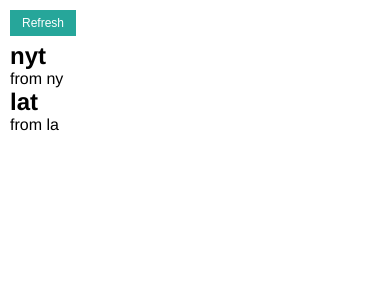
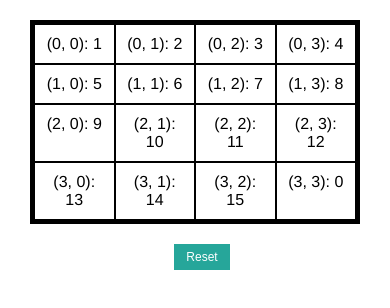
Before and after one commit to spencer-p/cs121-cordova, a plain HTML site: page www/index.html in a window 390 px wide. Drawn offline with Linux system fonts and the light colour scheme; some packages are replaced by stand-ins of ours.

Commit message:
basic board

```diff
--- a/www/index.html
+++ b/www/index.html
@@ -46,11 +46,18 @@
 
     <div id="vue-div" class="app" style="display:none">
 
-        <button v-on:click="refresh">Refresh</button>
+        <div class="container chessboard">
+            <table>
+                <tr v-for="i in [0, 1, 2, 3]">
+                    <td v-for="j in [0, 1, 2, 3]" class="center">
+                        (${i}, ${j}): ${board[4*i + j]}
+                    </td>
+                </tr>
+            </table>
 
-        <div v-for="p in papers" class="newspaper">
-            <div class="title">${p.title}</div>
-            <div class="subtitles">${p.subtitle}</div>
+        </div>
+        <div class="container center resetbutton">
+            <button v-on:click="reset">Reset</button>
         </div>
 
     </div>
--- a/www/js/index.js
+++ b/www/js/index.js
@@ -36,12 +36,8 @@
         self.is_configured = true;
     };
 
-    self.refresh = function () {
-        var new_list = [
-            {title: 'wp', subtitle: 'from dc'},
-            {title: 'mn', subtitle: 'from sb'}
-        ];
-        self.vue.papers = new_list;
+    self.reset = function () {
+        self.vue.board = [1, 2, 3, 4, 5, 6, 7, 8, 9, 10, 11, 12, 13, 14, 15, 0];
     };
 
     self.vue = new Vue({
@@ -49,16 +45,15 @@
         delimiters: ['${', '}'],
         unsafeDelimiters: ['!{', '}'],
         data: {
-            papers: [
-                {title: 'nyt', subtitle: 'from ny'},
-                {title: 'lat', subtitle: 'from la'}
-            ]
+            board: []
         },
         methods: {
-            refresh: self.refresh
+            reset: self.reset
         }
 
     });
+
+    self.reset();
 
     return self;
 };
--- a/www/sass/_main.scss
+++ b/www/sass/_main.scss
@@ -6,18 +6,15 @@
   .topbar {
     // border-bottom: 1px solid $clrBorders;
   }
-  .stopbutton {
-    margin-top: 30px;
+  .chessboard{
+    table {
+      width: 100%;
+      td {
+        padding: 10px;
+        border: 2px solid black;
+      }
+    }
+    margin: 20px;
+    border: 3px solid black;
   }
-  .mytextcolumns {
-    color: $clrMyOrange;
-    font-style: italic;
-    padding-left: 10px;
-    padding-right: 10px;
-  }
-  .title {
-    font-weight: bold;
-    font-size: 150%;
-  }
-
 }
```
Also changed, not shown: www/css/myapp.css.
